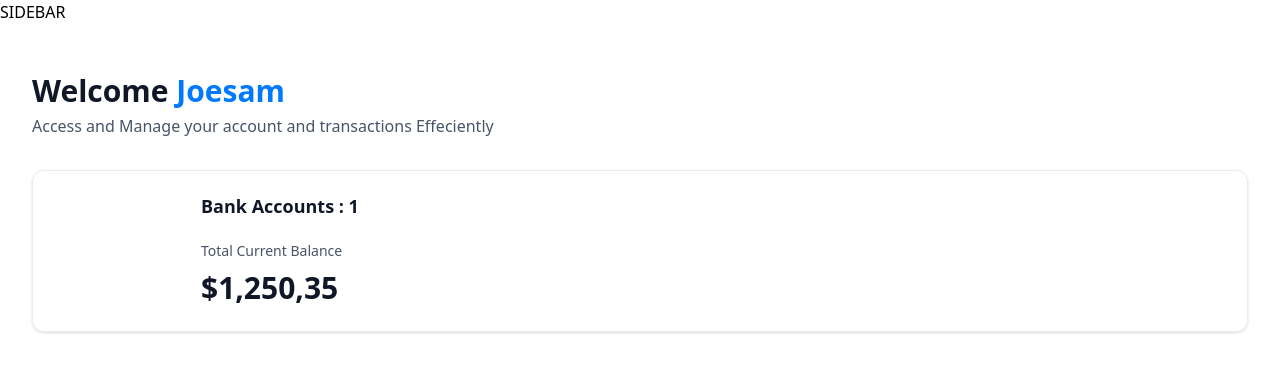
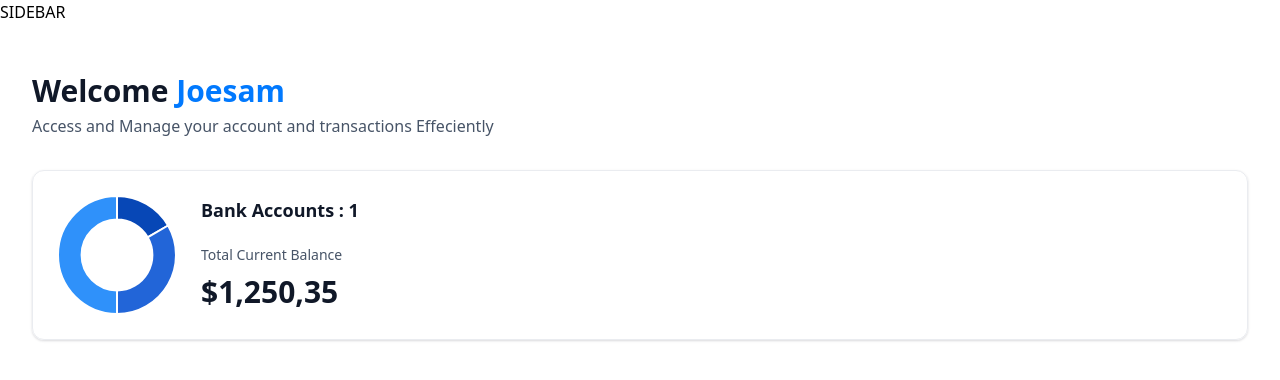
Before and after one commit to DrYoussefTemraz/joebankingproject, a Next.js app: page / in a window 1280 px wide. Shown: the top 380 px of the page. Built offline with nearby package versions, Linux system fonts and the light colour scheme.

Commit message:
Implemting the doughnut chart with demo data

```diff
--- /dev/null
+++ b/components/DoughnutChart.tsx
@@ -0,0 +1,35 @@
+'use client'
+import { Chart as ChartJS, ArcElement, Tooltip, Legend } from "chart.js";
+import { Doughnut } from "react-chartjs-2";
+
+ChartJS.register(ArcElement, Tooltip, Legend);
+
+
+const DoughnutChart = ({ accounts }: DoughnutChartProps) => {
+    const data = {
+        datasets: [
+            {
+                label: "Bankt",
+                data: [1250, 2500, 3750],
+                backgroundColor: ["#0747b6", "#2265d8", "#2f91fa"]
+            }
+        ],
+        labels: ["Bank 1", "Bank 2", "Bank 3"]
+    }
+    return <Doughnut
+    data={data}
+    options={
+        {
+            cutout :'60%',
+            plugins:{
+                legend:{
+                    display:false,
+                }
+            }
+        }
+    }
+     />
+
+}
+
+export default DoughnutChart
--- a/components/TotalBalanceBox.tsx
+++ b/components/TotalBalanceBox.tsx
@@ -1,5 +1,5 @@
-
 import AnimatedCounter from './AnimatedCounter'
+import DoughnutChart from './DoughnutChart'
 
 const TotalBalanceBox = ({
     accounts = [],
@@ -10,7 +10,7 @@
     return (
         <section className='total-balance'>
             <div className='total-balance-chart'>
-                {/* DOUGHNUT CHART */}
+              <DoughnutChart accounts={accounts}/>
             </div>
             <div className='flex flex-col gap-6'>
                 <h2 className='header-2'>
@@ -20,11 +20,11 @@
                     <p className='total-balance-label'>
                         Total Current Balance
                     </p>
-                    <p className='total-balance-amount flex-center gap-2'>
+                    <div className='total-balance-amount flex-center gap-2'>
                         <AnimatedCounter
                         amount = {totalCurrentBalance}/>
                         {/* {formatAmount(totalCurrentBalance)} */}
-                    </p>
+                    </div>
 
                 </div>
             </div>
```
Also changed, not shown: 1 other file (tests, documents, lock files or other folders).
